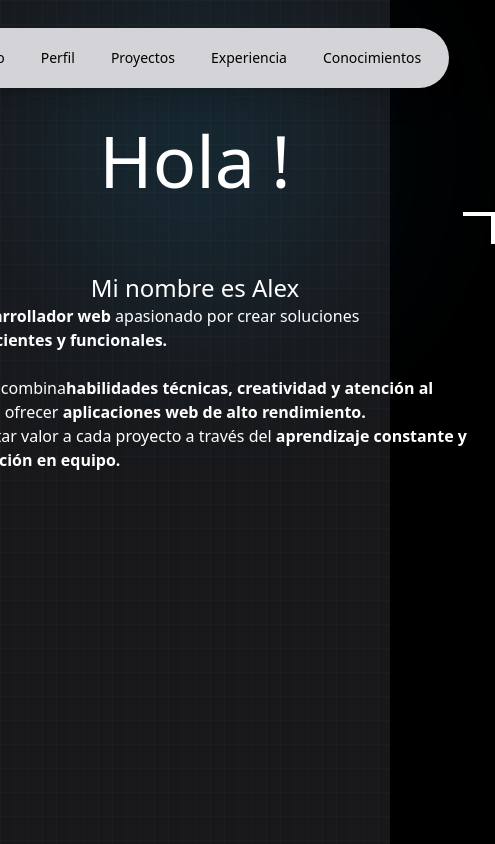
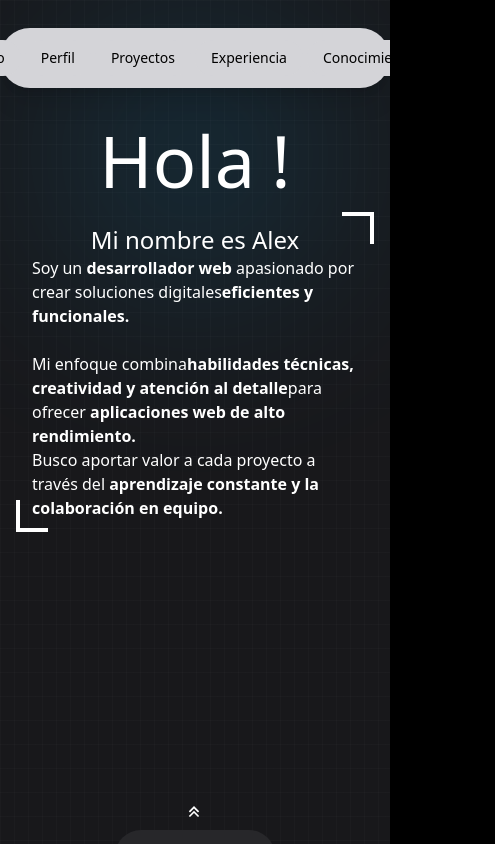
Before and after one commit to alecb6/portfolio, a Next.js app: page /pages/profile in a window 390 px wide. Shown: the top 844 px of the page, 495 px wide, since content can reach past the window. Built offline with nearby package versions, Linux system fonts and the light colour scheme; what @midudev/tailwind-animations, @radix-ui/themes would draw is missing.

Commit message:
Ajuste del responsive

```diff
--- a/src/app/components/Header.tsx
+++ b/src/app/components/Header.tsx
@@ -26,8 +26,8 @@ function NavigationMenuContent() {
   const pathname = usePathname();
 
   return (
-    <NavigationMenu className="bg-zinc-300 p-3 rounded-full animate-fade-in shadow-xl">
-      <NavigationMenuList>
+    <NavigationMenu className="bg-zinc-300 p-3 rounded-full animate-fade-in shadow-xl w-[100%] md:w-[600px]">
+      <NavigationMenuList className="w-[100%] md:w-[600px]">
         {pathname !== "/" && (
           <NavigationMenuItem>
             <Link href="/" legacyBehavior passHref>
--- a/src/app/pages/profile/page.tsx
+++ b/src/app/pages/profile/page.tsx
@@ -3,16 +3,16 @@ import Footer from "@/components/Footer";
 
 export default function Profile() {
   return (
-    <div className="grid grid-rows-[20px_2fr_2fr_20px] grid-cols-1 items-center justify-items-center min-h-screen pt-12">
+    <div className="grid grid-rows-[20px_2fr_2fr_20px] grid-cols-1 items-center justify-items-center min-h-screen pt-12 h-[100vh] relative overflow-hidden">
       <Header />
-      <div className="flex flex-col items-center gap-4 p-4 max-w-[600px] mt-10">
+      <div className="flex flex-col items-center gap-4 p-4 w-[100%] md:w-[600px] mt-10">
         <h1 className="text-7xl">
           <span className="flex flex-row items-center gap-4">
             Hola
             <div className=" animate-bouncing repeat-infinite">!</div>
           </span>
         </h1>
-        <div className="relative w-[600px] h-[320px] rounded-lg flex flex-col items-center justify-center p-4">
+        <div className="relative w-[100%] md:w-[600px] h-[320px] rounded-lg flex flex-col items-center justify-center p-4">
           <div className="absolute top-0 right-0 border-t-4 border-r-4 border-white w-8 h-8"></div>
           <div className="absolute bottom-0 left-0 border-b-4 border-l-4 border-white w-8 h-8"></div>
           <span className="text-2xl">Mi nombre es Alex</span>
```
